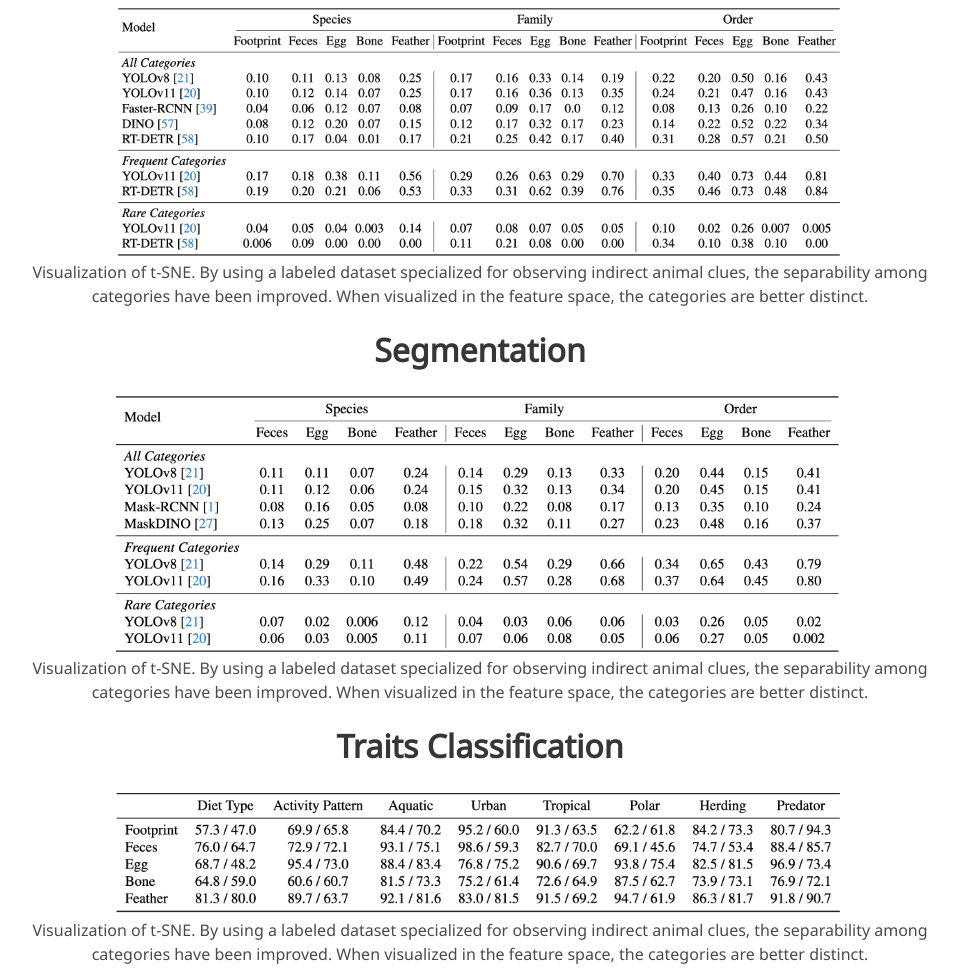
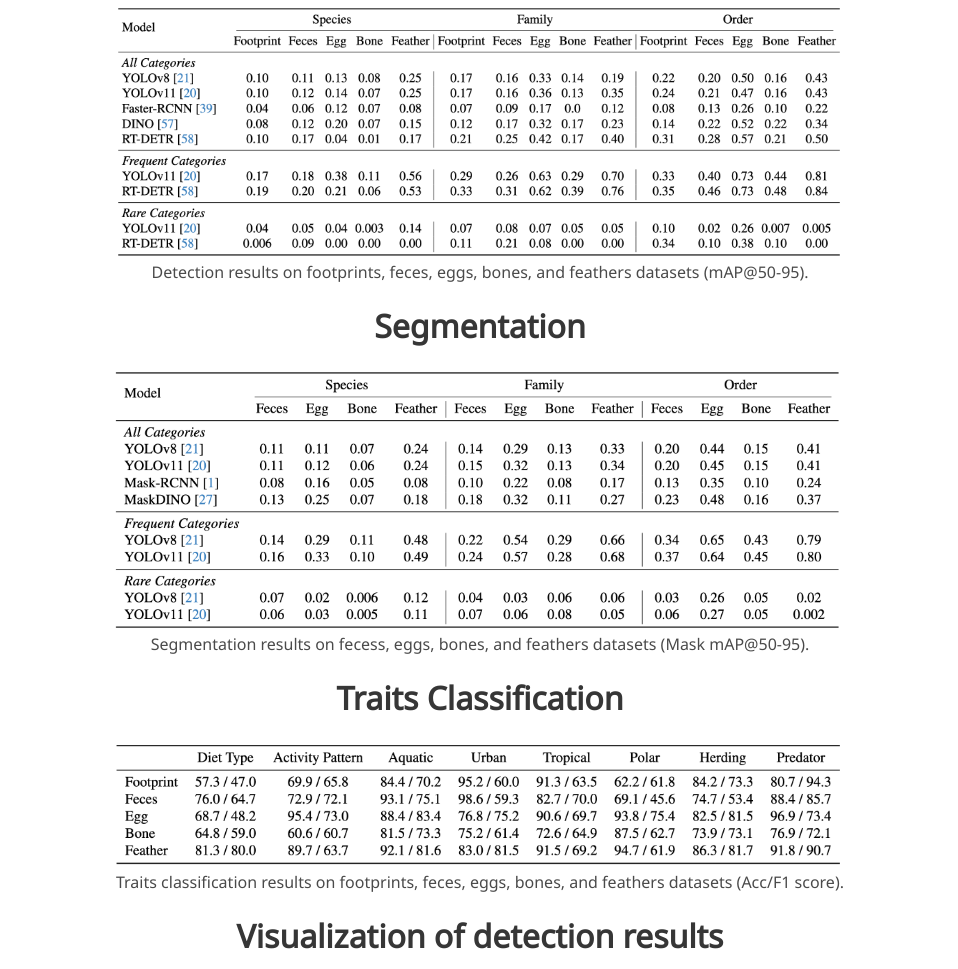
Before and after one commit to dahlian00/AnimalCluePage, a plain HTML site: page index.html in a window 1280 px wide. Shown: the part 4560-5529 px from the top of the page, without its empty margins (160-1118 px from the left). Drawn offline with nearby package versions, Linux system fonts and the light colour scheme; no server answers; some icons are missing; a web font is replaced by a local one.

Commit message:
Update index.html

```diff
--- a/index.html
+++ b/index.html
@@ -284,7 +284,7 @@
             <div class="content has-text-justified">
               <div class="content has-text-centered">
                 <img src="static/images/detection.png" alt="algebraic reasoning" class="center">
-                <p> Visualization of t-SNE. By using a labeled dataset specialized for observing indirect animal clues, the separability among categories have been improved. When visualized in the feature space, the categories are better distinct.</p>
+                <p>  Detection results on footprints, feces, eggs, bones, and feathers datasets (mAP@50-95). </p>
               </div>
             </div>
           </div>
@@ -295,7 +295,7 @@
             <div class="content has-text-justified">
               <div class="content has-text-centered">
                 <img src="static/images/segmentation.png" alt="algebraic reasoning" class="center">
-                <p> Visualization of t-SNE. By using a labeled dataset specialized for observing indirect animal clues, the separability among categories have been improved. When visualized in the feature space, the categories are better distinct.</p>
+                <p> Segmentation results on fecess, eggs, bones, and feathers datasets (Mask mAP@50-95).</p>
               </div>
             </div>
           </div>
@@ -306,7 +306,7 @@
             <div class="content has-text-justified">
               <div class="content has-text-centered">
                 <img src="static/images/traits.png" alt="algebraic reasoning" class="center">
-                <p> Visualization of t-SNE. By using a labeled dataset specialized for observing indirect animal clues, the separability among categories have been improved. When visualized in the feature space, the categories are better distinct.</p>
+                <p> Traits classification results on footprints, feces, eggs, bones, and feathers datasets (Acc/F1 score).</p>
               </div>
             </div>
           </div>
@@ -317,7 +317,7 @@
             <div class="content has-text-justified">
               <div class="content has-text-centered">
                 <img src="static/images/vis_det.png" alt="algebraic reasoning" class="center">
-                <p> Visualization of t-SNE. By using a labeled dataset specialized for observing indirect animal clues, the separability among categories have been improved. When visualized in the feature space, the categories are better distinct.</p>
+                <p> Visualization of YOLOv11 detection results. The green bounding box denotes the correct detection, and the red bounding box denotes the wrong detection</p>
               </div>
             </div>
           </div>
@@ -328,7 +328,7 @@
             <div class="content has-text-justified">
               <div class="content has-text-centered">
                 <img src="static/images/vis_seg.png" alt="algebraic reasoning" class="center">
-                <p> Visualization of t-SNE. By using a labeled dataset specialized for observing indirect animal clues, the separability among categories have been improved. When visualized in the feature space, the categories are better distinct.</p>
+                <p> Visualization of YOLOv11 instance segmentation results. The green mask denotes the correct mask, and the red mask denotes the wrong mask.</p>
               </div>
             </div>
           </div>
```
